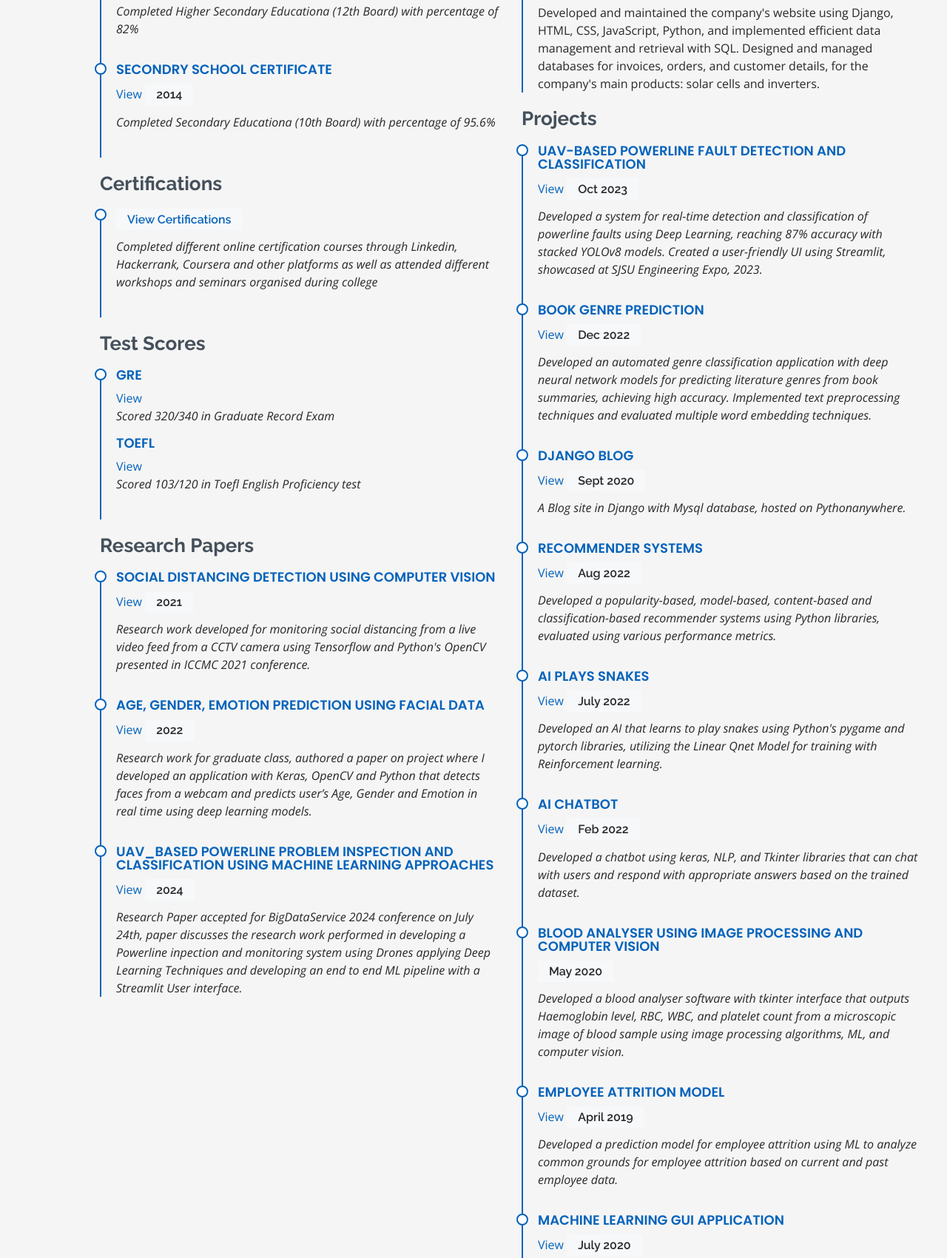
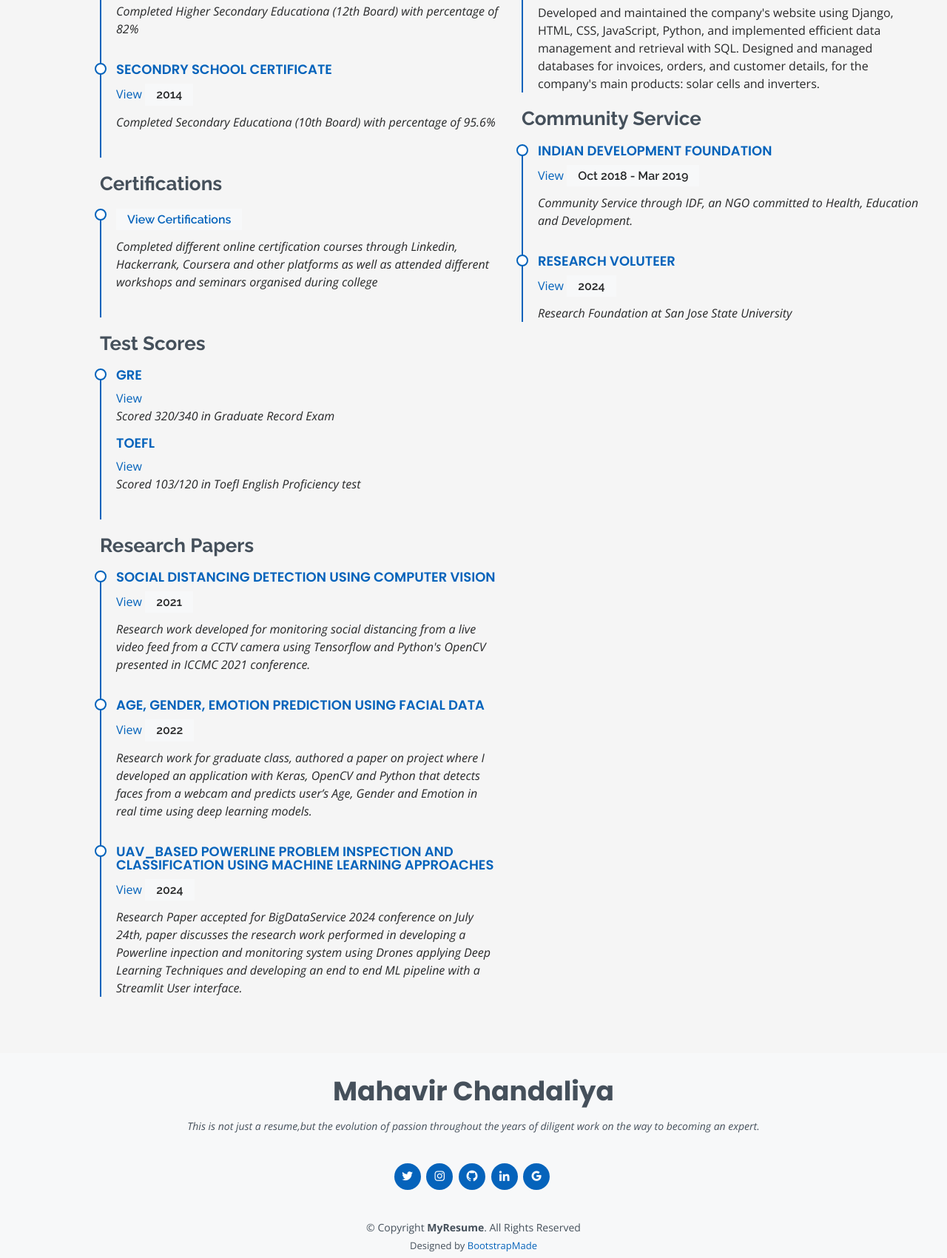
Before and after one commit to docmhvr/docmhvr.github.io, a plain HTML site: page index.html in a window 1280 px wide. Shown: the part 5832-7532 px from the top of the page at 74% size. Drawn offline with nearby package versions, Linux system fonts and the light colour scheme.

Commit message:
Removed Project section in Resume

```diff
--- a/index.html
+++ b/index.html
@@ -728,65 +728,18 @@
           <p>Developed and maintained the company's website using Django, HTML, CSS, JavaScript, Python, and implemented efficient data management and retrieval with SQL. Designed and managed databases for invoices, orders, and customer details, for the company's main products: solar cells and inverters.</p>
         </div>
 
-        <h3 class="resume-title">Projects</h3>
+        <h3 class="resume-title">Community Service</h3>
         <div class="resume-item">
-          <h4>UAV-based Powerline Fault Detection and Classification</h4>
-          <a href="https://github.com/docmhvr/UAV-Based-Powerline-Problem-Inspection-Using-Machine-Learning" target="_blank">View</a>
-          <h5>Oct 2023</h5>
-          <p><em>Developed a system for real-time detection and classification of powerline faults using Deep Learning, reaching 87% accuracy with stacked YOLOv8 models. Created a user-friendly UI using Streamlit, showcased at SJSU Engineering Expo, 2023.</em></p>
+          <h4>Indian Development Foundation</h4>
+          <a href="https://www.linkedin.com/in/drmahavir/" target="_blank">View</a>
+          <h5>Oct 2018 - Mar 2019</h5>
+          <p><em>Community Service through IDF, an NGO committed to Health, Education and Development.</em></p>
         </div>
         <div class="resume-item">
-          <h4>Book Genre Prediction</h4>
-          <a href="https://github.com/docmhvr/CMPE_255_Book_Genre_Prediction" target="_blank">View</a>
-          <h5>Dec 2022</h5>
-          <p><em>Developed an automated genre classification application with deep neural network models for predicting literature genres from book summaries, achieving high accuracy. Implemented text preprocessing techniques and evaluated multiple word embedding techniques.</em></p>
-        </div>
-        <div class="resume-item">
-          <h4>Django Blog</h4>
-          <a href="https://docmhvr.pythonanywhere.com" target="_blank">View</a>
-          <h5>Sept 2020</h5>
-          <p><em>A Blog site in Django with Mysql database, hosted on Pythonanywhere.</em></p>
-        </div>
-        <div class="resume-item">
-          <h4>Recommender Systems</h4>
-          <a href="https://github.com/docmhvr/Recommender_Systems" target="_blank">View</a>
-          <h5>Aug 2022</h5>
-          <p><em>Developed a popularity-based, model-based, content-based and classification-based recommender systems using Python libraries, evaluated using various performance metrics.</em></p>
-        </div>
-        <div class="resume-item">
-          <h4>AI plays Snakes</h4>
-          <a href="https://github.com/docmhvr/AI_plays_Snakes" target="_blank">View</a>
-          <h5>July 2022</h5>
-          <p><em>Developed an AI that learns to play snakes using Python's pygame and pytorch libraries, utilizing the Linear Qnet Model for training with Reinforcement learning.</em></p>
-        </div>
-        <div class="resume-item">
-          <h4>AI Chatbot</h4>
-          <a href="https://github.com/docmhvr/AI_chatbot" target="_blank">View</a>
-          <h5>Feb 2022</h5>
-          <p><em>Developed a chatbot using keras, NLP, and Tkinter libraries that can chat with users and respond with appropriate answers based on the trained dataset.</em></p>
-        </div>
-        <div class="resume-item">
-          <h4>Blood Analyser Using Image Processing and Computer Vision</h4>
-          <h5>May 2020</h5>
-          <p><em>Developed a blood analyser software with tkinter interface that outputs Haemoglobin level, RBC, WBC, and platelet count from a microscopic image of blood sample using image processing algorithms, ML, and computer vision.</em></p>
-        </div>
-        <div class="resume-item">
-          <h4>Employee Attrition Model</h4>
-          <a href="https://drive.google.com/file/d/1he8O4eN27PeSas_9k5z_Q6mr7ZGRB5Al/view?usp=sharing" target="_blank">View</a>
-          <h5>April 2019</h5>
-          <p><em>Developed a prediction model for employee attrition using ML to analyze common grounds for employee attrition based on current and past employee data.</em></p>
-        </div>
-        <div class="resume-item">
-          <h4>Machine Learning GUI Application</h4>
-          <a href="https://github.com/docmhvr/ML_Visuals" target="_blank">View</a>
-          <h5>July 2020</h5>
-          <p><em>Developed a GUI Application using Python's tkinter library to train, test models, and plot graphs of ML algorithms, including Linear Regression, SVM, K-means clustering, and K-nearest neighbours.</em></p>
-        </div>
-        <div class="resume-item">
-          <h4>Face-Recognition System</h4>
-          <a href="https://github.com/docmhvr/Face_Recognition" target="_blank">View</a>
-          <h5>June 2020</h5>
-          <p><em>Developed a face recognition software in Python that recognizes live faces through a webcam, using the Harcascade-frontalface opencv model.</em></p>
+          <h4>Research Voluteer</h4>
+          <a href="https://www.linkedin.com/in/drmahavir/" target="_blank">View</a>
+          <h5>2024</h5>
+          <p><em>Research Foundation at San Jose State University</em></p>
         </div>
       </div>
     </div>
```
